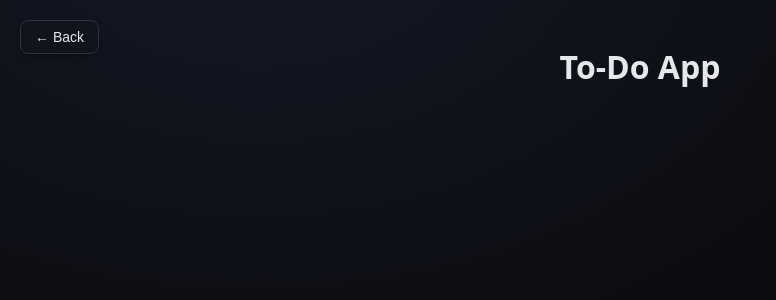
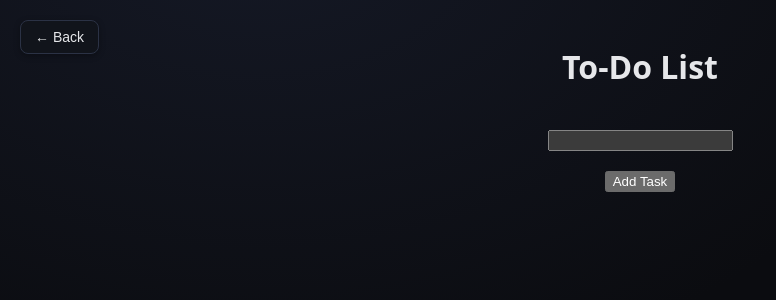
Before and after one commit to shay122990/ReactJS-basics-practice-projects, a React (Vite) app: page /projects/todo-app in a window 1280 px wide. Shown: the top 300 px of the page, without its empty margins (0-776 px from the left). Built offline with nearby package versions, Linux system fonts and the light colour scheme.

Commit message:
todo app functionality

```diff
--- a/src/projects/todo/ToDoApp.jsx
+++ b/src/projects/todo/ToDoApp.jsx
@@ -1,11 +1,34 @@
-import React from "react";
+import { useState } from "react";
 
-const Todo = () => {
+export default function App() {
+  const [input, setInput] = useState("");
+  const [list, setList] = useState([]);
+
+  const addTask = () => {
+    if (!input.trim()) return;
+    setList((prevList) => [...prevList, input]);
+    setInput("");
+  };
+  const handleDelete = (indexToRemove) => {
+    setList((prevList) => prevList.filter((_, i) => i !== indexToRemove));
+  };
+
   return (
     <div className="panel">
-      <h1>To-Do App</h1>
+      <h1>To-Do List</h1>
+      <input
+        type="text"
+        value={input}
+        onChange={(e) => setInput(e.target.value)}
+      />
+      <button onClick={addTask}>Add Task</button>
+      <ul>
+        {list.map((item, index) => (
+          <li key={index}>
+            {item} <button onClick={() => handleDelete(index)}>❌</button>
+          </li>
+        ))}
+      </ul>
     </div>
   );
-};
-
-export default Todo;
+}
```
